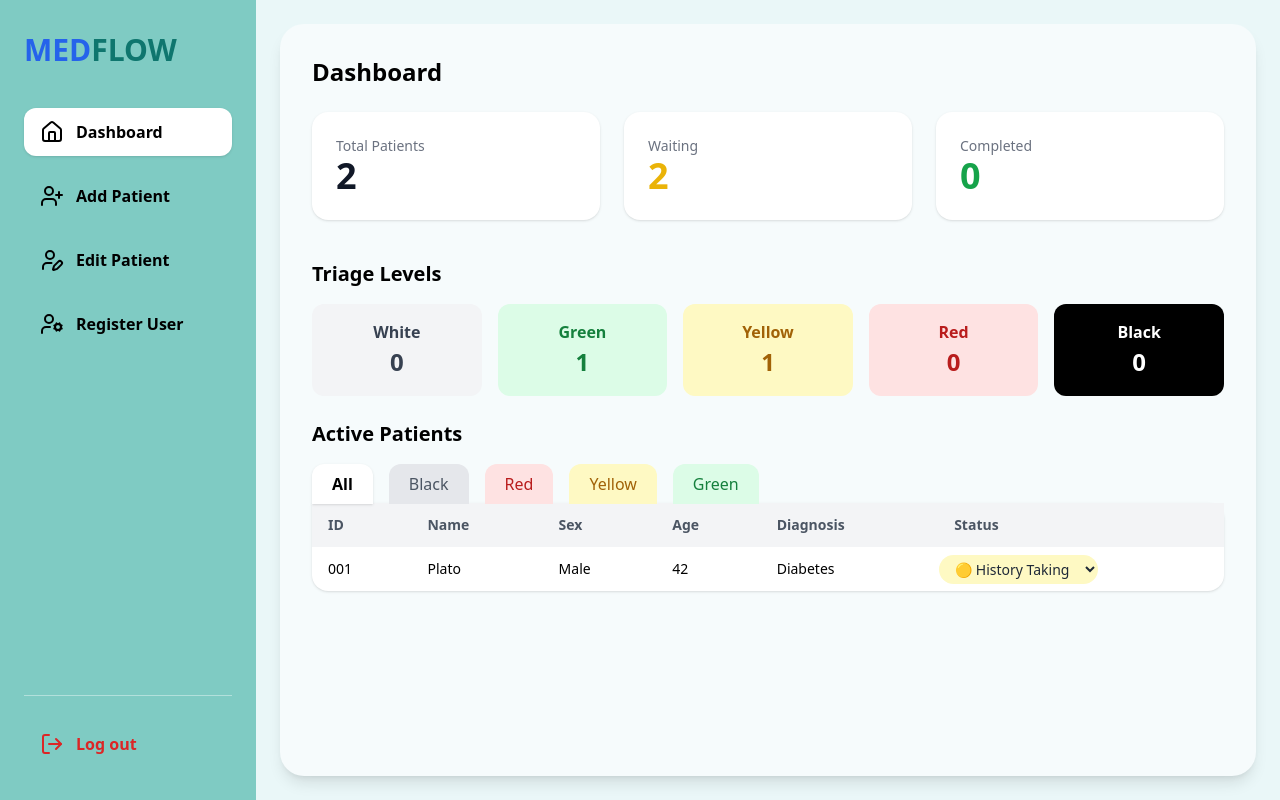
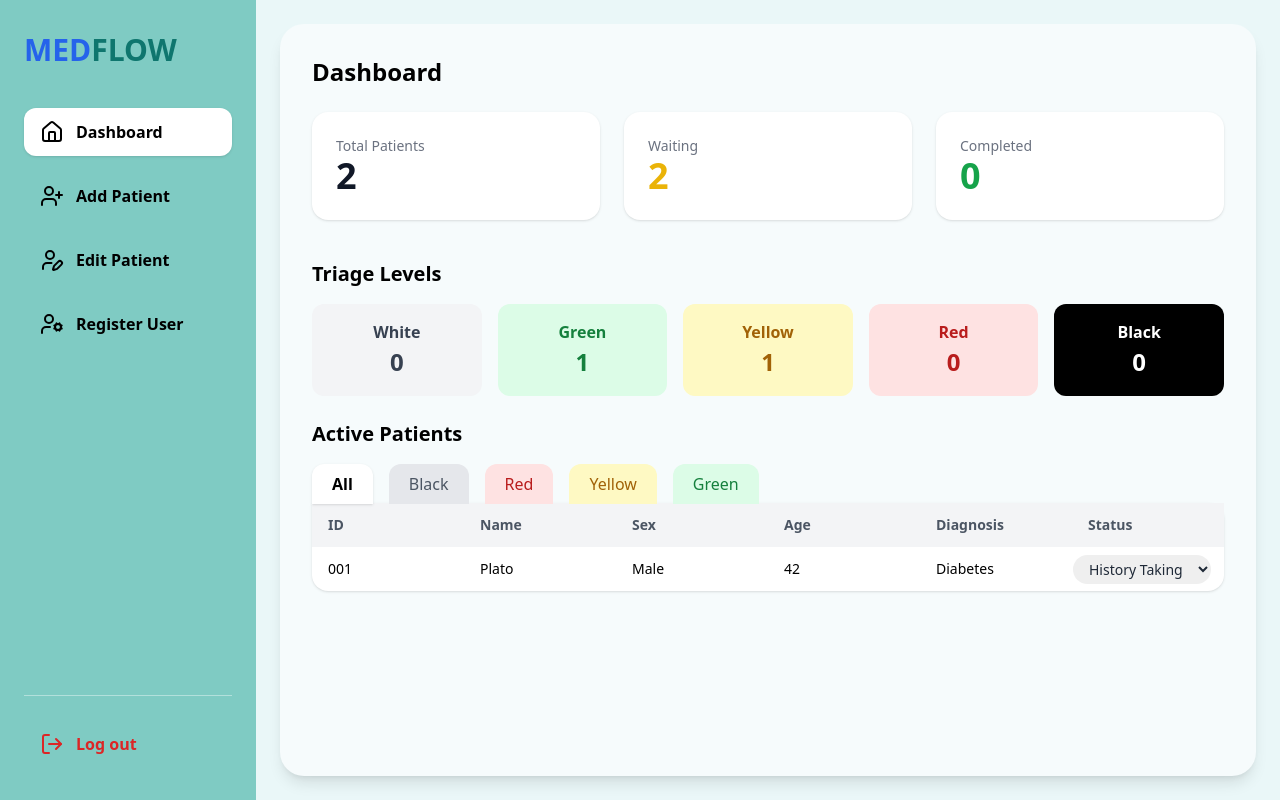
Before and after one commit to lils2409/Fake-docters, a Flask app: page /dashboard in a window 1280 px wide. Run offline with Flask 3, Linux system fonts and the light colour scheme; a user stored in the database is signed in; data comes from the database, SQL or seed files in the repository; some libraries are stand-ins or nearby versions.

Commit message:
bg status

```diff
--- a/templates/dashboard.html
+++ b/templates/dashboard.html
@@ -137,15 +137,15 @@
                 </div>
     </div>
             <div class="bg-white rounded-b-2xl rounded-tr-2xl shadow -mt-px">
-              <table class="w-full text-sm">
+              <table class="w-full text-sm table-fixed">
                 <thead class="bg-gray-100 text-gray-600">
                 <tr>
-                  <th class="px-4 py-3 text-left">ID</th>
-                  <th class="px-4 py-3 text-left">Name</th>
-                  <th class="px-4 py-3 text-left">Sex</th>
-                  <th class="px-4 py-3 text-left">Age</th>
-                  <th class="px-4 py-3 text-left">Diagnosis</th>
-                  <th class="px-4 py-3 text-left">Status</th>
+                  <th class="px-4 py-3 text-left w-1/6">ID</th>
+                  <th class="px-4 py-3 text-left w-1/6">Name</th>
+                  <th class="px-4 py-3 text-left w-1/6">Sex</th>
+                  <th class="px-4 py-3 text-left w-1/6">Age</th>
+                  <th class="px-4 py-3 text-left w-1/6">Diagnosis</th>
+                  <th class="px-4 py-3 text-left w-1/6">Status</th>
                 </tr>
                 </thead>
 
@@ -158,12 +158,12 @@
                     <td class="px-4 py-3">Diabetes</td>
                     <td><select
                         class="px-3 py-1 rounded-full text-sm font-medium
-                              bg-yellow-100 text-gray-800
+                              bg-white-100 text-gray-800
                               focus:outline-none cursor-pointer"
                       >
-                        <option value="waiting">🟡 History Taking</option>
-                        <option value="imaging">🟣 Investigating</option>
-                        <option value="done">🟢 Completed</option>
+                        <option value="waiting">History Taking</option>
+                        <option value="imaging">Investigating</option>
+                        <option value="done">Completed</option>
                       </select>
                     </td>
                   </tr>
```
